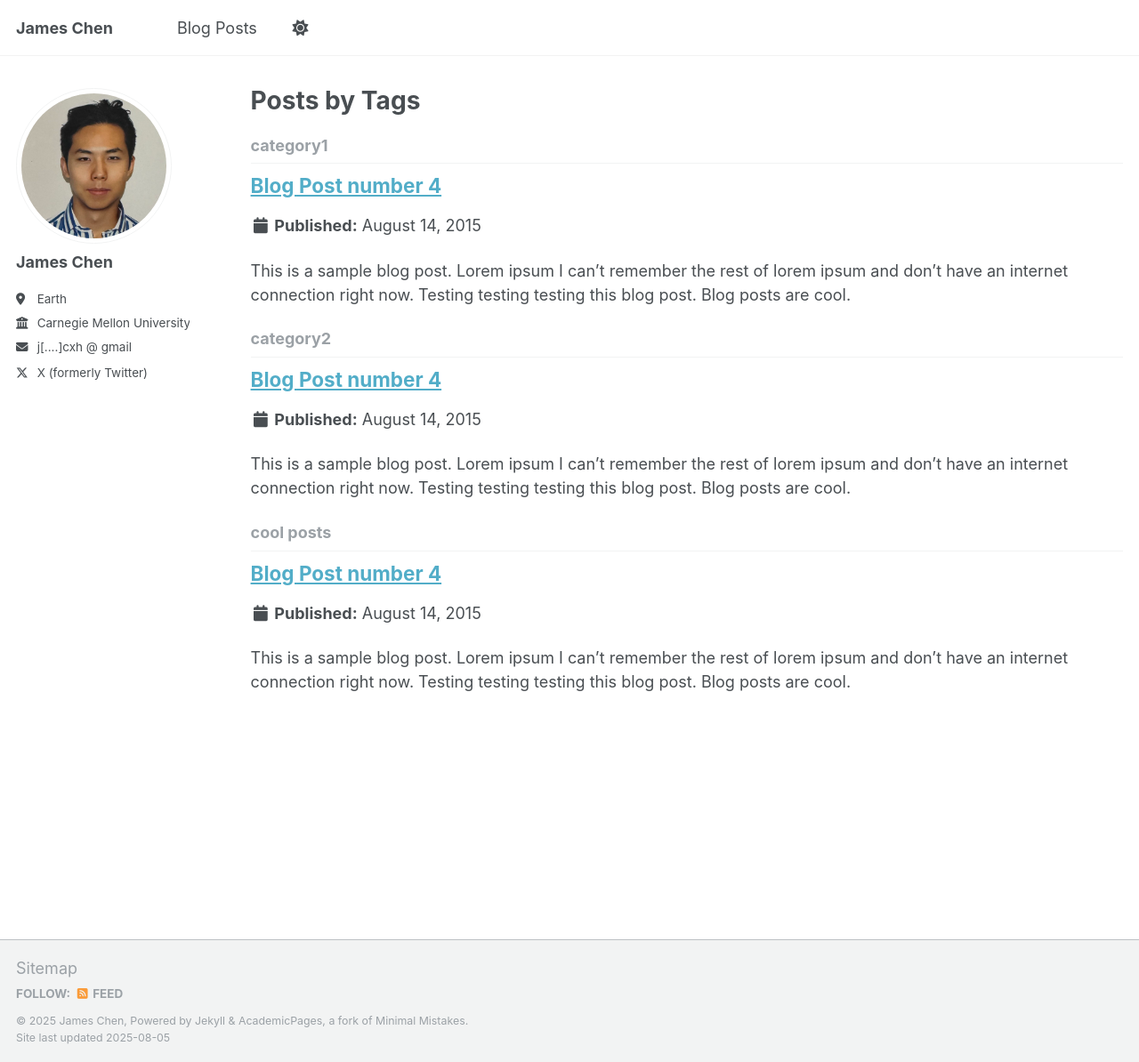
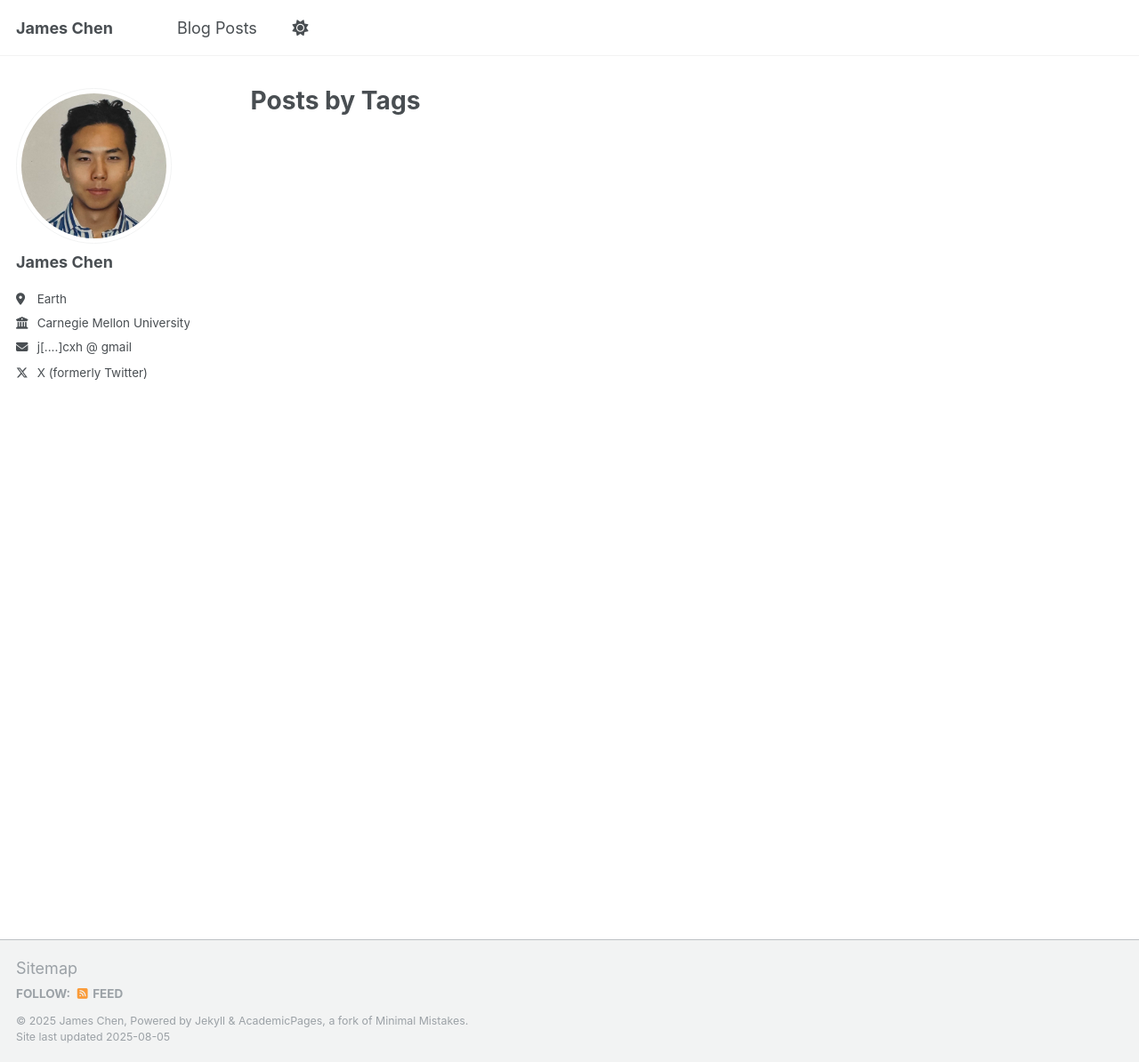
Before and after one commit to jchencxh/jchencxh.github.io, a Jekyll site: the page built from _pages/tag-archive.html, in a window 1280 px wide and 1194 px high. Shown: the whole window at 89% size. Built offline with Jekyll 4.4.1, drawn with Linux system fonts in a browser that asks for light colours; a script that is not in the unit is left out.

```diff
--- a/_posts/2015-08-14-blog-post-4.md
+++ b/_posts/problems in (visual) representation learning.md
@@ -1,11 +1,8 @@
 ---
-title: 'Blog Post number 4'
-date: 2015-08-14
-permalink: /posts/2012/08/blog-post-4/
+title: 'Problems in (Visual) Representation Learning'
+date: 2025-08-05
+permalink: /posts/2025/problems1/
 tags:
-  - cool posts
-  - category1
-  - category2
 ---
 
 This is a sample blog post. Lorem ipsum I can't remember the rest of lorem ipsum and don't have an internet connection right now. Testing testing testing this blog post. Blog posts are cool.
```
